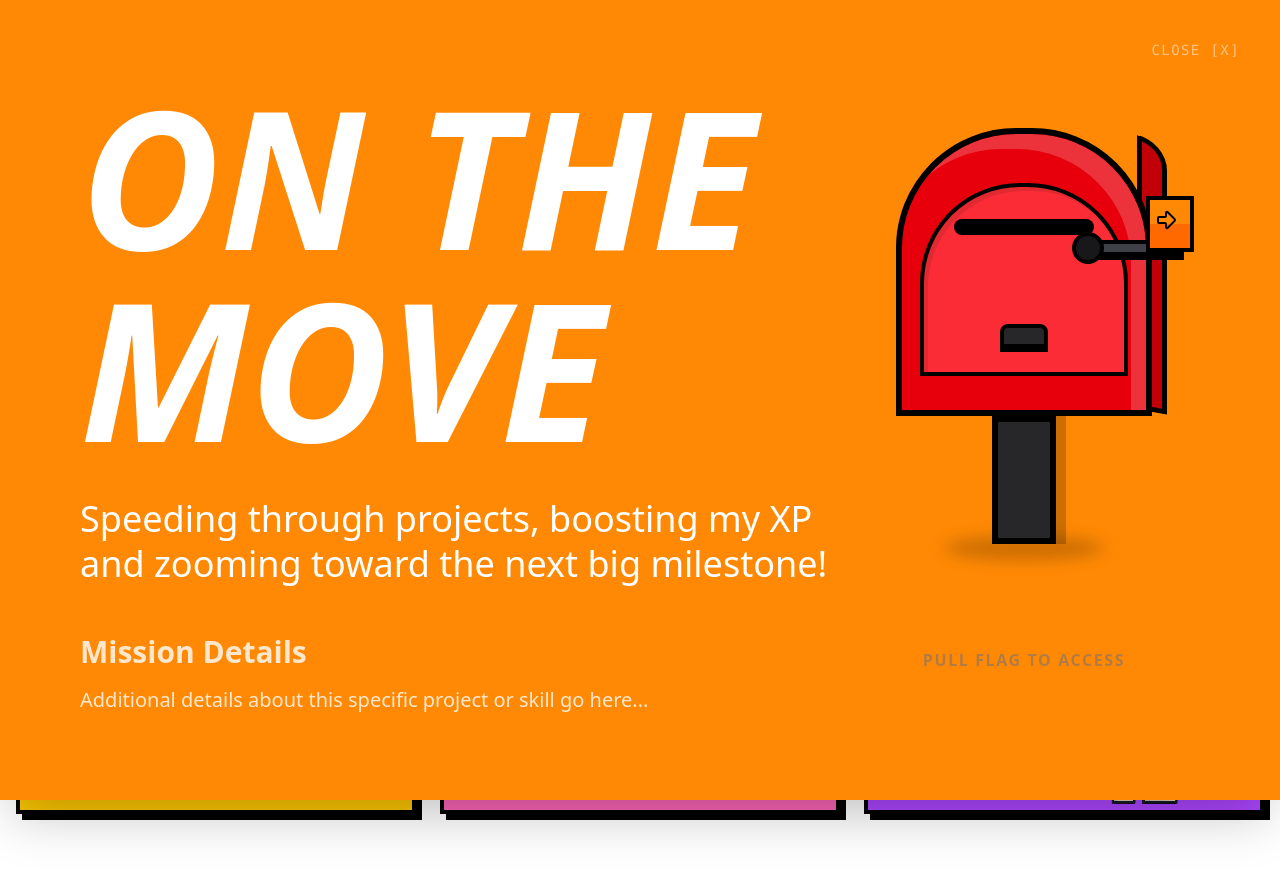
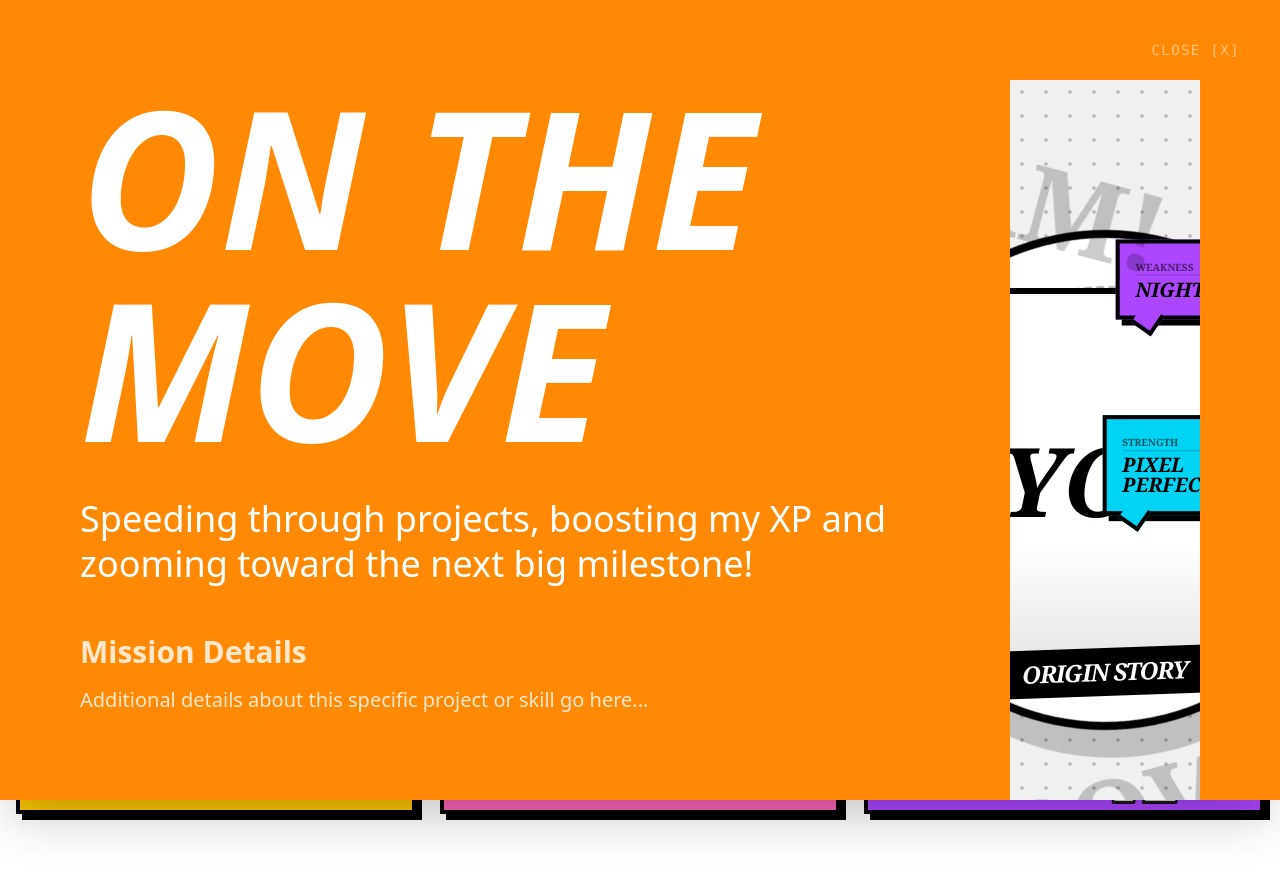
Before and after one commit to Lal-Jr/portfolio-v3, a Next.js app: page / in a window 1280 px wide. Both pictures are taken after a click on the element 428 px from the left and 116 px from the top of the page. Shown: the top 874 px of the page. Built offline with nearby package versions, Linux system fonts and the light colour scheme.

Commit message:
#5 About me section initial

```diff
--- a/app/page.tsx
+++ b/app/page.tsx
@@ -13,6 +13,7 @@
 import ComicArsenal from "@/components/ComicAresenal";
 import PixelRoadmap from "@/components/PixelRoadmap";
 import ComicPostBox from "@/components/ComicPostBox";
+import AboutMeSelection from "@/components/AboutMeSelection";
 
 export default function Home() {
 	const containerRef = useRef<HTMLDivElement>(null);
@@ -263,7 +264,8 @@
 										{/* <RetroArsenal /> */}
 										{/* <ComicArsenal /> */}
 										{/* <PixelRoadmap /> */}
-										<ComicPostBox />
+										{/* <ComicPostBox /> */}
+										<AboutMeSelection />
 									</div>
 								</motion.div>
 							))}
--- /dev/null
+++ b/components/AboutMeSelection.tsx
@@ -0,0 +1,126 @@
+"use client";
+import React from "react";
+import { motion } from "framer-motion";
+
+const data = [
+	{ text: "CRITICAL THINKER", type: "STRENGTH", color: "bg-yellow-400" },
+	{ text: "PIXEL PERFECT", type: "STRENGTH", color: "bg-cyan-400" },
+	{ text: "TS WIZARD", type: "STRENGTH", color: "bg-green-400" },
+	{ text: "COFFEE ADDICT", type: "WEAKNESS", color: "bg-red-500" },
+	{ text: "NIGHT OWL", type: "WEAKNESS", color: "bg-purple-500" },
+];
+
+const ComicAbout = () => {
+	return (
+		<div className="relative flex items-center justify-center min-h-screen bg-[#f0f0f0] overflow-hidden font-serif">
+			{/* 1. BACKGROUND DOTS (Ben-Day Dots) */}
+			<div
+				className="absolute inset-0 opacity-20"
+				style={{
+					backgroundImage: "radial-gradient(#000 2px, transparent 0)",
+					backgroundSize: "24px 24px",
+				}}
+			/>
+
+			{/* 2. THE 3D COMIC STAGE */}
+			<div className="relative w-full max-w-4xl h-[600px] flex items-center justify-center [perspective:1500px]">
+				{/* THE PLATFORM (2.5D Disc) */}
+				<motion.div
+					animate={{ rotateZ: 360 }}
+					transition={{
+						duration: 30,
+						repeat: Infinity,
+						ease: "linear",
+					}}
+					className="absolute w-[500px] h-[500px] [transform-style:preserve-3d] [rotateX:70deg]"
+				>
+					{/* Top of Platform */}
+					<div className="absolute inset-0 rounded-full bg-white border-[8px] border-black shadow-[20px_20px_0px_rgba(0,0,0,0.2)] flex items-center justify-center overflow-hidden">
+						{/* Halftone Sunburst Pattern */}
+						<div className="absolute inset-0 opacity-10 bg-[conic-gradient(from_0deg,#000_0deg_15deg,transparent_15deg_30deg)]" />
+						<div className="w-[80%] h-[80%] rounded-full border-[4px] border-dashed border-black/30" />
+					</div>
+
+					{/* 3D Thickness (Side of the coin) */}
+					<div className="absolute inset-0 rounded-full border-[10px] border-black translate-z-[-20px] bg-zinc-400" />
+				</motion.div>
+
+				{/* 3. CENTRAL CHARACTER (The 'Hero' Cutout) */}
+				<motion.div
+					initial={{ y: 20, opacity: 0 }}
+					animate={{ y: 0, opacity: 1 }}
+					className="relative z-10 w-64 h-96 flex flex-col items-center justify-end pointer-events-none"
+				>
+					{/* Main Hero Shadow on Floor */}
+					<div className="absolute bottom-5 w-32 h-8 bg-black/20 rounded-full blur-sm" />
+
+					{/* Hero Body */}
+					<div className="relative w-full h-full bg-white border-[6px] border-black shadow-[12px_12px_0px_#000] rounded-2xl flex items-center justify-center overflow-hidden">
+						{/* Replace this with your SVG/Image */}
+						<div className="text-8xl italic font-black text-black select-none">
+							YOU
+						</div>
+						<div className="absolute bottom-0 w-full h-1/3 bg-gradient-to-t from-black/10 to-transparent" />
+					</div>
+
+					{/* Action Caption */}
+					<div className="absolute -bottom-6 bg-black text-white px-6 py-2 text-2xl font-black italic -rotate-2 uppercase tracking-tighter">
+						Origin Story
+					</div>
+				</motion.div>
+
+				{/* 4. COMIC DIALOG BOXES (The orbiting 'Pop-ups') */}
+				{data.map((item, i) => {
+					const angle = i * (360 / data.length) * (Math.PI / 180);
+					const radius = 300;
+					const x = Math.cos(angle) * radius;
+					const z = Math.sin(angle) * radius;
+
+					return (
+						<motion.div
+							key={i}
+							className="absolute z-20"
+							initial={{ scale: 0 }}
+							animate={{
+								scale: 1,
+								x: x,
+								y: z * 0.3 - 100, // This creates the 2.5D depth illusion
+							}}
+							whileHover={{ scale: 1.2, zIndex: 50 }}
+						>
+							<motion.div
+								animate={{ y: [0, -15, 0] }}
+								transition={{
+									duration: 2 + i,
+									repeat: Infinity,
+								}}
+								className={`${item.color} p-4 border-[4px] border-black shadow-[6px_6px_0px_#000] relative`}
+							>
+								{/* Comic Style Text */}
+								<p className="text-[10px] font-bold text-black/60 uppercase mb-1 border-b border-black/20">
+									{item.type}
+								</p>
+								<p className="text-xl font-black italic uppercase leading-none text-black">
+									{item.text}
+								</p>
+
+								{/* The "Tail" of the speech bubble */}
+								<div className="absolute -bottom-4 left-4 w-6 h-6 bg-inherit border-b-[4px] border-r-[4px] border-black rotate-[35deg]" />
+							</motion.div>
+						</motion.div>
+					);
+				})}
+			</div>
+
+			{/* 5. OVERLAY ACTION BUBBLES (Static Decor) */}
+			<div className="absolute bottom-10 left-10 scale-150 opacity-20 rotate-[-15deg] font-black text-7xl select-none">
+				POW!
+			</div>
+			<div className="absolute top-20 right-20 scale-150 opacity-20 rotate-[15deg] font-black text-7xl select-none">
+				BAM!
+			</div>
+		</div>
+	);
+};
+
+export default ComicAbout;
```
